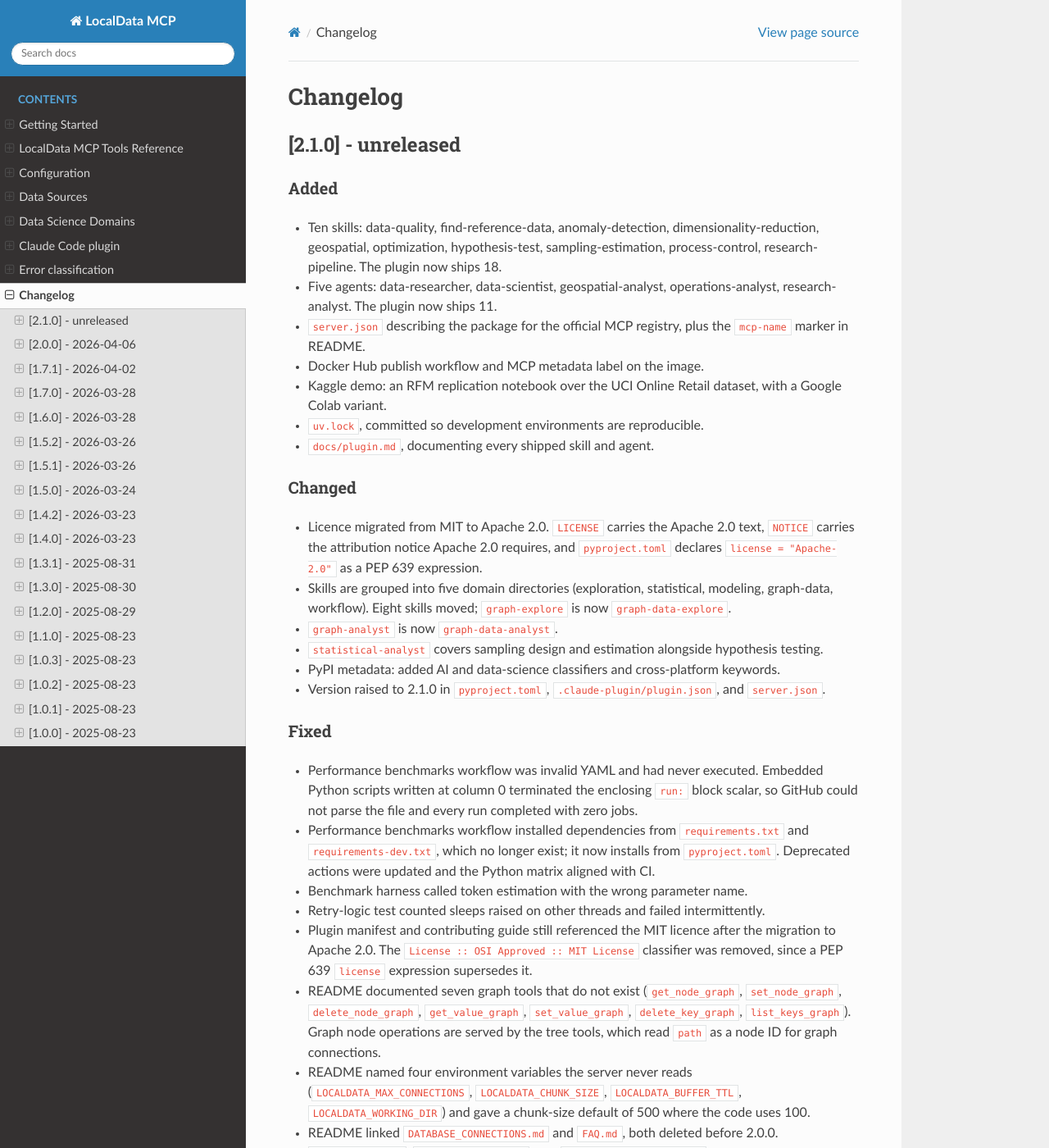
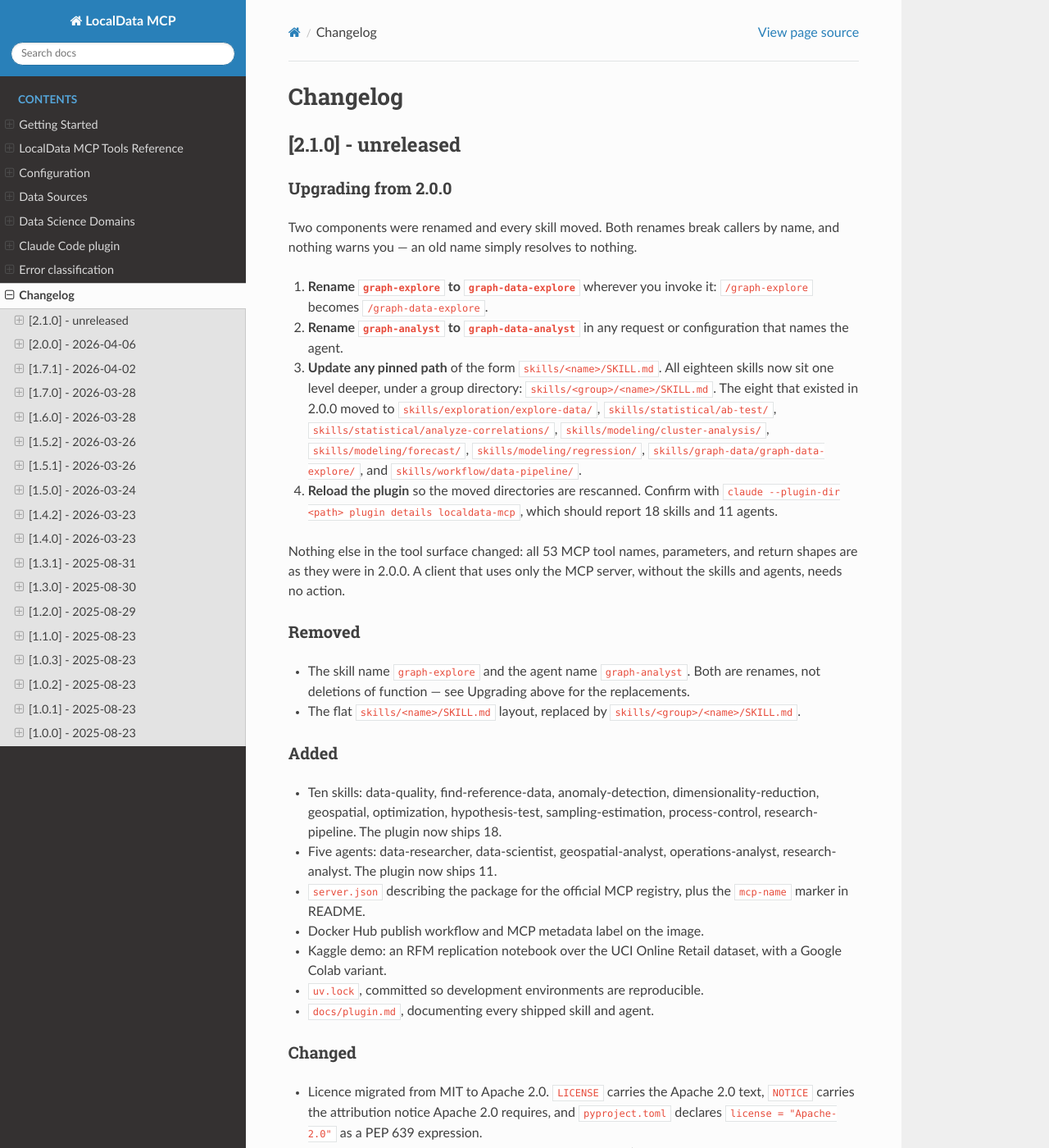
Before and after one commit to ChrisGVE/localdata-mcp, a Sphinx documentation site: the page built from docs/changelog.md, in a window 1280 px wide and 1400 px high. Shown: the whole window at 82% size. Built offline with Sphinx 7.4.7 and the Read the Docs theme 3.1.0, drawn with Linux system fonts in a browser that asks for light colours; some of the changed text lies outside the part shown.

```diff
--- a/CHANGELOG.md
+++ b/CHANGELOG.md
@@ -8,6 +8,38 @@ and this project adheres to [Semantic Versioning](https://semver.org/spec/v2.0.0
 <!-- sphinx-start -->
 
 ## [2.1.0] - unreleased
+
+### Upgrading from 2.0.0
+
+Two components were renamed and every skill moved. Both renames break callers by
+name, and nothing warns you — an old name simply resolves to nothing.
+
+1. **Rename `graph-explore` to `graph-data-explore`** wherever you invoke it:
+   `/graph-explore` becomes `/graph-data-explore`.
+2. **Rename `graph-analyst` to `graph-data-analyst`** in any request or
+   configuration that names the agent.
+3. **Update any pinned path** of the form `skills/<name>/SKILL.md`. All eighteen
+   skills now sit one level deeper, under a group directory:
+   `skills/<group>/<name>/SKILL.md`. The eight that existed in 2.0.0 moved to
+   `skills/exploration/explore-data/`, `skills/statistical/ab-test/`,
+   `skills/statistical/analyze-correlations/`,
+   `skills/modeling/cluster-analysis/`, `skills/modeling/forecast/`,
+   `skills/modeling/regression/`, `skills/graph-data/graph-data-explore/`, and
+   `skills/workflow/data-pipeline/`.
+4. **Reload the plugin** so the moved directories are rescanned. Confirm with
+   `claude --plugin-dir <path> plugin details localdata-mcp`, which should
+   report 18 skills and 11 agents.
+
+Nothing else in the tool surface changed: all 53 MCP tool names, parameters, and
+return shapes are as they were in 2.0.0. A client that uses only the MCP server,
+without the skills and agents, needs no action.
+
+### Removed
+
+- The skill name `graph-explore` and the agent name `graph-analyst`. Both are
+  renames, not deletions of function — see Upgrading above for the replacements.
+- The flat `skills/<name>/SKILL.md` layout, replaced by
+  `skills/<group>/<name>/SKILL.md`.
 
 ### Added
 - Ten skills: data-quality, find-reference-data, anomaly-detection,
@@ -27,9 +59,10 @@ and this project adheres to [Semantic Versioning](https://semver.org/spec/v2.0.0
 - Licence migrated from MIT to Apache 2.0. `LICENSE` carries the Apache 2.0 text,
   `NOTICE` carries the attribution notice Apache 2.0 requires, and `pyproject.toml`
   declares `license = "Apache-2.0"` as a PEP 639 expression.
-- Skills are grouped into five domain directories (exploration, statistical, modeling,
-  graph-data, workflow). Eight skills moved; `graph-explore` is now `graph-data-explore`.
-- `graph-analyst` is now `graph-data-analyst`.
+- **Breaking:** skills are grouped into five domain directories (exploration,
+  statistical, modeling, graph-data, workflow). All eight 2.0.0 skills moved, and
+  `graph-explore` is now `graph-data-explore`. See Upgrading above.
+- **Breaking:** `graph-analyst` is now `graph-data-analyst`. See Upgrading above.
 - `statistical-analyst` covers sampling design and estimation alongside hypothesis testing.
 - PyPI metadata: added AI and data-science classifiers and cross-platform keywords.
 - Version raised to 2.1.0 in `pyproject.toml`, `.claude-plugin/plugin.json`, and `server.json`.
```
Also changed, not shown: CONTRIBUTING.md (+9 -1 lines), README.md (+4 -1 lines), docs/domains/business-intelligence.md (+27 -5 lines).
